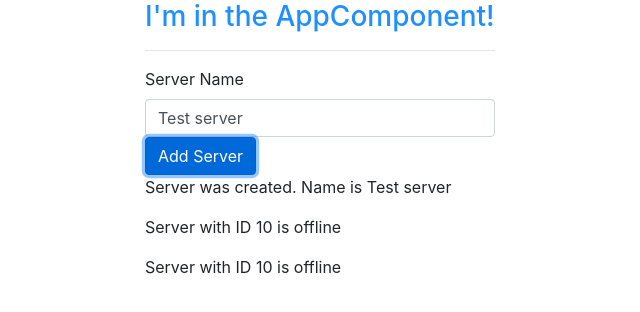
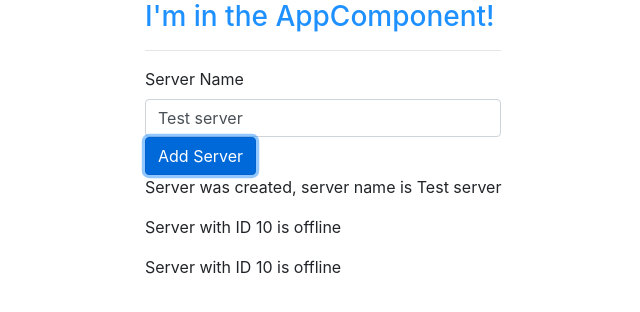
Before and after one commit to sammyl720/udemy-angular, an Angular app: page / in a window 1280 px wide. Both pictures are taken after a click on the button "Add Server". Shown: the top 312 px of the page, without its empty margins (210-850 px from the left). Built offline with nearby package versions, Linux system fonts and the light colour scheme.

Commit message:
structural directive

```diff
--- a/src/app/servers/servers.component.html
+++ b/src/app/servers/servers.component.html
@@ -6,6 +6,8 @@
 <input type="text" class="form-control" [(ngModel)]="serverName">
 <!-- <p>{{ serverName }}</p> -->
 <button class="btn btn-primary" [disabled]="!allowNewServer" (click)="onCreateServer()">Add Server</button>
-<p>{{ serverCreationStatus }}</p>
+<!-- <p>{{ serverCreationStatus }}</p> -->
+<!-- *ngIf is a structural directive; it changes the structure of the dom. Noted by the asterix -->
+<p *ngIf="serverCreated">Server was created, server name is {{ serverName }}</p>
 <app-server></app-server>
 <app-server></app-server>
--- a/src/app/servers/servers.component.ts
+++ b/src/app/servers/servers.component.ts
@@ -9,6 +9,7 @@ export class ServersComponent implements OnInit {
   allowNewServer = false
   serverCreationStatus = 'No Server was created'
   serverName = 'Test server'
+  serverCreated = false
   constructor() {
     setTimeout(() => {
       this.allowNewServer = true
@@ -20,6 +21,7 @@ export class ServersComponent implements OnInit {
 
   onCreateServer() {
     this.serverCreationStatus = 'Server was created. Name is ' + this.serverName
+    this.serverCreated = true
   }
 
   onUpdateServerName(event: Event) {
```
